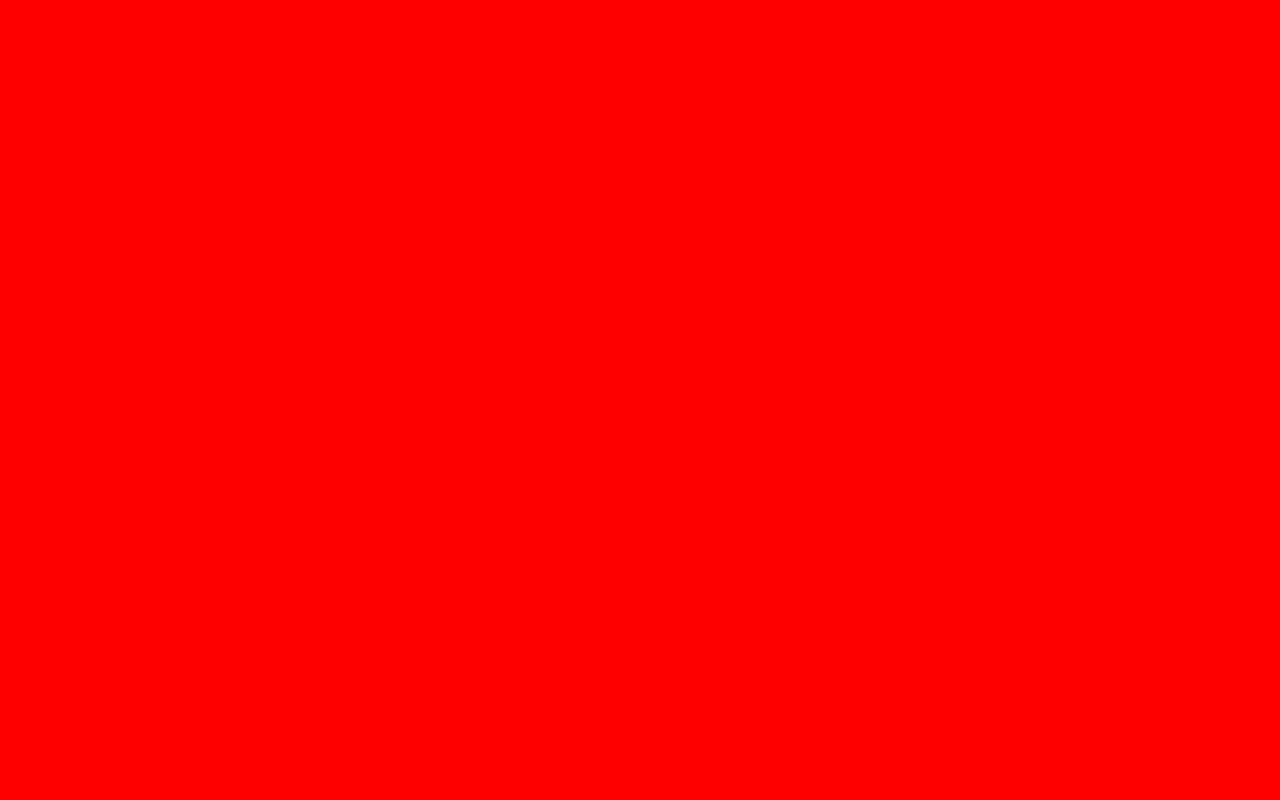
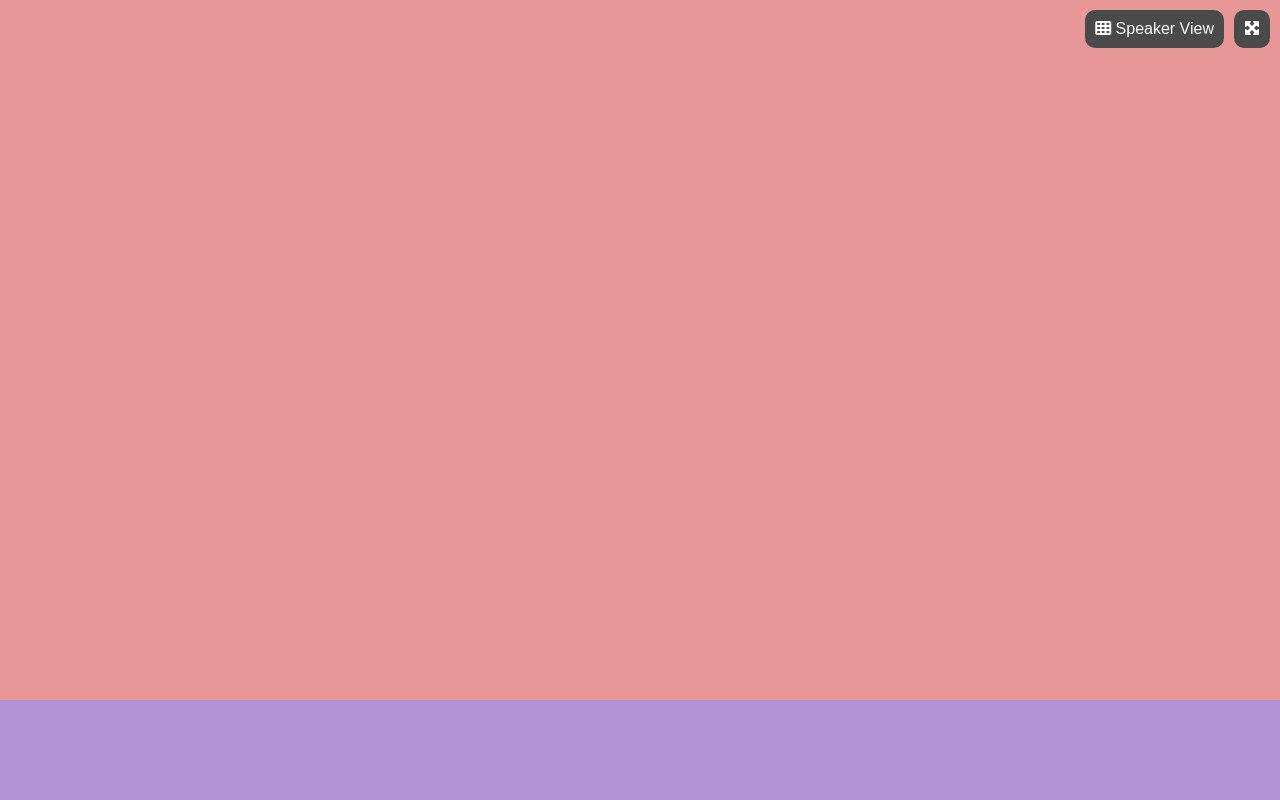
Before and after one commit to luigidibella/html-css-zoom, a plain HTML site: page index.html in a window 1280 px wide. Drawn offline with Linux system fonts and the light colour scheme.

Commit message:
[add] nav to header

```diff
--- a/assets/css/main.css
+++ b/assets/css/main.css
@@ -5,5 +5,58 @@
 }
 
 body {
-  background-color: red;
+  font-family: Arial, Helvetica, sans-serif;
 }
+
+header {
+  position: fixed;
+  z-index: 999;
+  top: 10px;
+  right: 10px;
+
+/*   background-color: sandybrown;
+ */}
+
+header nav {
+/*   padding: 40px 20px;
+ */
+/*   background-color: aquamarine;
+ */}
+
+header ul {
+  display: flex;
+  justify-content: space-between;
+  list-style: none;
+  gap: 10px;
+
+/*   background-color: blue;
+ */}
+
+header ul li{
+  padding: 10px;
+  background-color: #4a4a4a;
+  border-radius: 10px;
+  color: white;
+}
+
+header ul a {
+  display: inline-block;
+/*   width: 40px;
+  height: 40px;
+ */  text-align: center;
+  line-height: 40px;
+  text-decoration: none;
+
+/*   background-color: chocolate;
+ */}
+
+main {
+  background-color: rgb(233, 152, 152);
+  height: calc(100vh - 100px);
+  overflow: auto;
+}
+
+footer {
+  background-color: rgb(180, 144, 212);
+  height: 100px;
+}
--- a/index.html
+++ b/index.html
@@ -3,10 +3,28 @@
 <head>
   <meta charset="UTF-8">
   <meta name="viewport" content="width=device-width, initial-scale=1.0">
+  <link rel="stylesheet" href="https://cdnjs.cloudflare.com/ajax/libs/font-awesome/6.5.1/css/all.min.css" integrity="sha512-DTOQO9RWCH3ppGqcWaEA1BIZOC6xxalwEsw9c2QQeAIftl+Vegovlnee1c9QX4TctnWMn13TZye+giMm8e2LwA==" crossorigin="anonymous" referrerpolicy="no-referrer" />
   <title>Zoom</title>
   <link rel="stylesheet" href="assets/css/main.css">
 </head>
 <body>
 
+  <header>
+    <nav>
+      <ul>
+        <li><a href="#"></a><i class="fa-solid fa-table-cells"></i>&nbsp;Speaker View</li>
+        <li><a href="#"></a><i class="fa-solid fa-maximize"></i></li>
+      </ul>
+    </nav>
+  </header>
+
+  <main>
+
+  </main>
+
+  <footer>
+
+  </footer>
+
 </body>
 </html>
```
